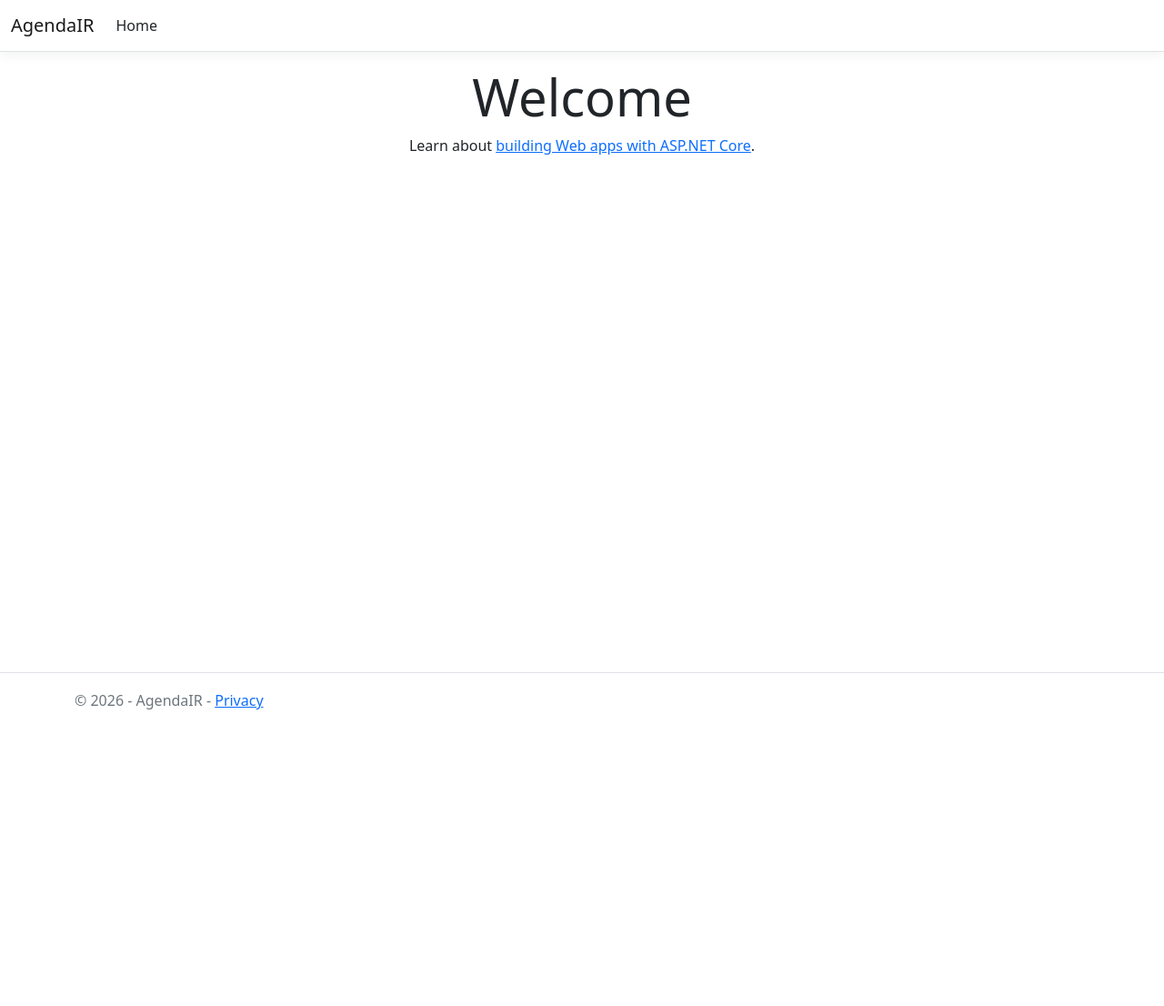
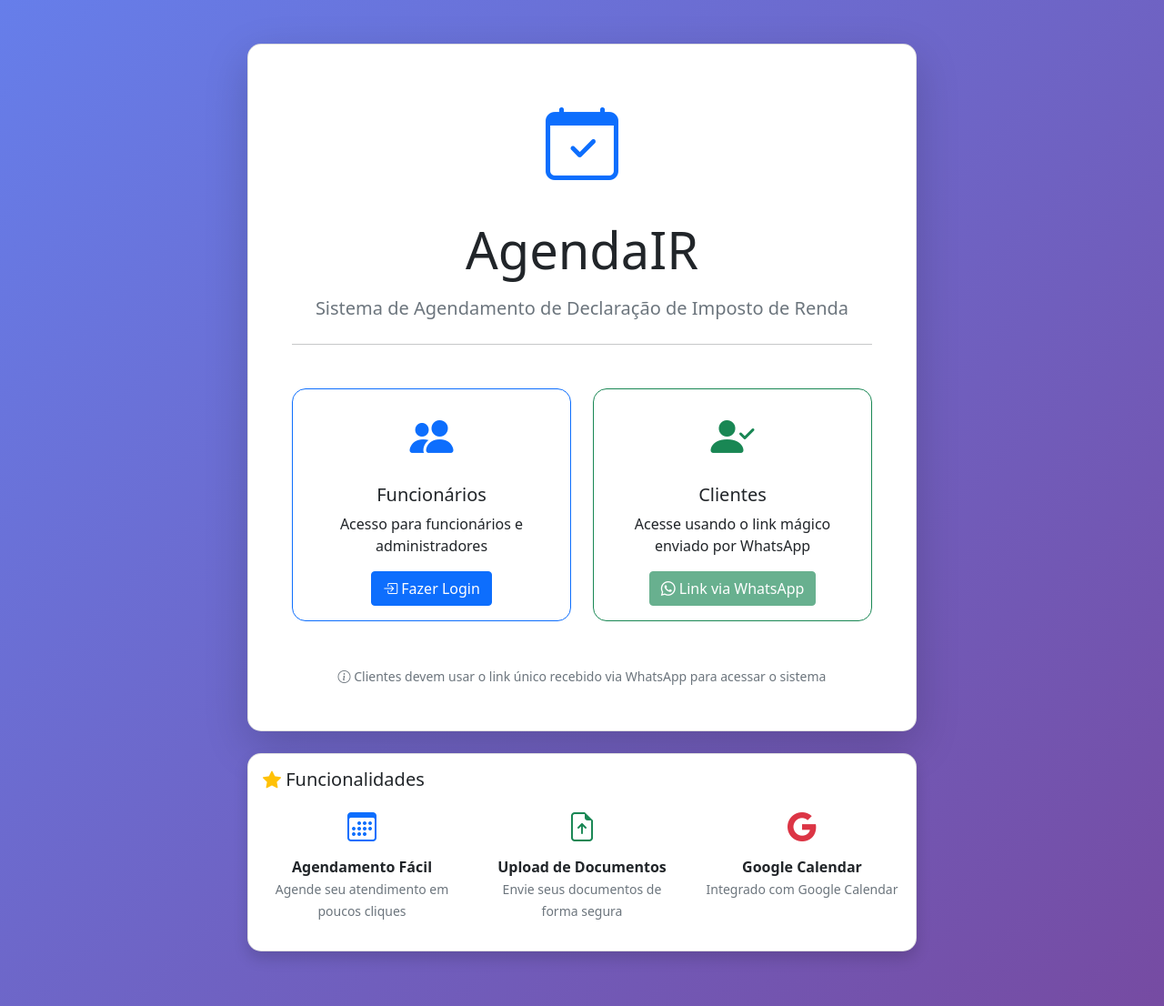
Before and after one commit to PauloMartinsAnjos/AgendaIR, an ASP.NET Core app: page / in a window 1280 px wide. Shown: the whole page at 91% size. Before the commit the page ends 780 px from the top, so only its background shows below. Run offline with ASP.NET Core 8, Linux system fonts and the light colour scheme; style sheets or scripts are compiled from the project's sources; some libraries are stand-ins or nearby versions.

Commit message:
Add authentication system and update home page
Co-authored-by: PauloMartinsAnjos <176400963+PauloMartinsAnjos@users.noreply.github.com>

```diff
--- a/Controllers/HomeController.cs
+++ b/Controllers/HomeController.cs
@@ -1,9 +1,14 @@
 using System.Diagnostics;
 using Microsoft.AspNetCore.Mvc;
+using Microsoft.AspNetCore.Authorization;
 using AgendaIR.Models;
 
 namespace AgendaIR.Controllers;
 
+/// <summary>
+/// Controller principal da aplicação
+/// Gerencia a página inicial e navegação básica
+/// </summary>
 public class HomeController : Controller
 {
     private readonly ILogger<HomeController> _logger;
@@ -13,16 +18,42 @@ public class HomeController : Controller
         _logger = logger;
     }
 
+    /// <summary>
+    /// Página inicial do sistema
+    /// Redireciona para diferentes áreas dependendo do tipo de usuário
+    /// </summary>
     public IActionResult Index()
     {
+        // Se usuário está autenticado, redirecionar para a área apropriada
+        if (User.Identity?.IsAuthenticated == true)
+        {
+            var userType = User.FindFirst("UserType")?.Value;
+
+            // Cliente vai direto para seus agendamentos
+            if (userType == "Cliente")
+            {
+                return RedirectToAction("MeusAgendamentos", "Agendamentos");
+            }
+
+            // Funcionário/Admin vão para lista de agendamentos
+            return RedirectToAction("Index", "Agendamentos");
+        }
+
+        // Se não está autenticado, mostrar página de boas-vindas
         return View();
     }
 
+    /// <summary>
+    /// Página de privacidade
+    /// </summary>
     public IActionResult Privacy()
     {
         return View();
     }
 
+    /// <summary>
+    /// Página de erro
+    /// </summary>
     [ResponseCache(Duration = 0, Location = ResponseCacheLocation.None, NoStore = true)]
     public IActionResult Error()
     {
--- a/Views/Home/Index.cshtml
+++ b/Views/Home/Index.cshtml
@@ -1,8 +1,86 @@
 @{
-    ViewData["Title"] = "Home Page";
+    ViewData["Title"] = "AgendaIR - Sistema de Agendamento";
+    Layout = "~/Views/Shared/_LayoutLogin.cshtml";
 }
 
-<div class="text-center">
-    <h1 class="display-4">Welcome</h1>
-    <p>Learn about <a href="https://learn.microsoft.com/aspnet/core">building Web apps with ASP.NET Core</a>.</p>
+<div class="container">
+    <div class="row justify-content-center mt-5">
+        <div class="col-md-8">
+            <div class="card shadow-lg">
+                <div class="card-body text-center p-5">
+                    <i class="bi bi-calendar-check text-primary" style="font-size: 5rem;"></i>
+                    <h1 class="display-4 mt-4 mb-3">AgendaIR</h1>
+                    <p class="lead text-muted">
+                        Sistema de Agendamento de Declaração de Imposto de Renda
+                    </p>
+
+                    <hr class="my-4" />
+
+                    <div class="row mt-5">
+                        <div class="col-md-6 mb-4">
+                            <div class="card h-100 border-primary">
+                                <div class="card-body">
+                                    <i class="bi bi-people-fill text-primary" style="font-size: 3rem;"></i>
+                                    <h5 class="card-title mt-3">Funcionários</h5>
+                                    <p class="card-text">
+                                        Acesso para funcionários e administradores
+                                    </p>
+                                    <a href="@Url.Action("Login", "Auth")" class="btn btn-primary">
+                                        <i class="bi bi-box-arrow-in-right"></i> Fazer Login
+                                    </a>
+                                </div>
+                            </div>
+                        </div>
+
+                        <div class="col-md-6 mb-4">
+                            <div class="card h-100 border-success">
+                                <div class="card-body">
+                                    <i class="bi bi-person-check-fill text-success" style="font-size: 3rem;"></i>
+                                    <h5 class="card-title mt-3">Clientes</h5>
+                                    <p class="card-text">
+                                        Acesse usando o link mágico enviado por WhatsApp
+                                    </p>
+                                    <button class="btn btn-success" disabled>
+                                        <i class="bi bi-whatsapp"></i> Link via WhatsApp
+                                    </button>
+                                </div>
+                            </div>
+                        </div>
+                    </div>
+
+                    <div class="mt-4">
+                        <small class="text-muted">
+                            <i class="bi bi-info-circle"></i>
+                            Clientes devem usar o link único recebido via WhatsApp para acessar o sistema
+                        </small>
+                    </div>
+                </div>
+            </div>
+
+            <div class="card mt-4 shadow">
+                <div class="card-body">
+                    <h5 class="card-title">
+                        <i class="bi bi-star-fill text-warning"></i> Funcionalidades
+                    </h5>
+                    <div class="row mt-3">
+                        <div class="col-md-4 text-center mb-3">
+                            <i class="bi bi-calendar3 text-primary" style="font-size: 2rem;"></i>
+                            <p class="mt-2 mb-0"><strong>Agendamento Fácil</strong></p>
+                            <small class="text-muted">Agende seu atendimento em poucos cliques</small>
+                        </div>
+                        <div class="col-md-4 text-center mb-3">
+                            <i class="bi bi-file-earmark-arrow-up text-success" style="font-size: 2rem;"></i>
+                            <p class="mt-2 mb-0"><strong>Upload de Documentos</strong></p>
+                            <small class="text-muted">Envie seus documentos de forma segura</small>
+                        </div>
+                        <div class="col-md-4 text-center mb-3">
+                            <i class="bi bi-google text-danger" style="font-size: 2rem;"></i>
+                            <p class="mt-2 mb-0"><strong>Google Calendar</strong></p>
+                            <small class="text-muted">Integrado com Google Calendar</small>
+                        </div>
+                    </div>
+                </div>
+            </div>
+        </div>
+    </div>
 </div>
```
